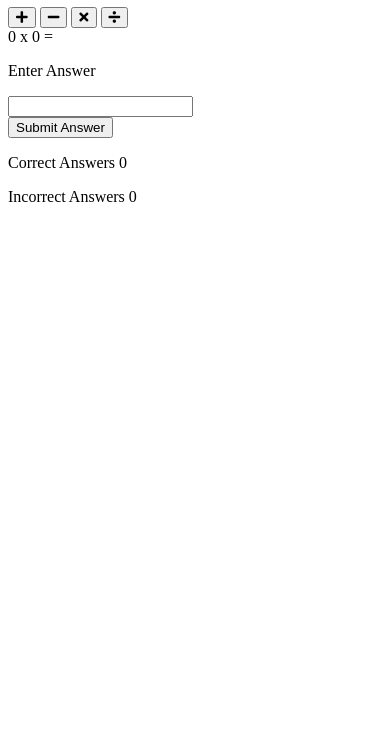
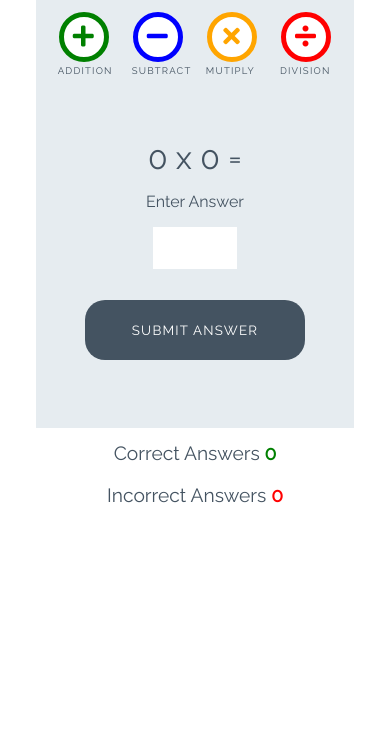
Before and after one commit to darco31/love_maths2, a plain HTML site: page index.html in a window 390 px wide. Shown: the part 112-844 px from the top of the page. Drawn offline with Linux system fonts and the light colour scheme; files that its build step writes are made by us from their sources.

Commit message:
Add datatypes and styled same

```diff
--- a/assets/css/style.css
+++ b/assets/css/style.css
@@ -0,0 +1,254 @@
+/* --------- Global style */
+
+body {
+    background-color: white;
+    font-family: "Raleway", sans-serif;
+    color: #445361;
+    text-align: center;
+}
+
+/* --------- Heading */
+
+.heading {
+    text-align: center;
+    font-size: 2.5rem;
+}
+
+.logo {
+    height: 40px;
+    padding-right: 5px;
+}
+
+/* --------- Game layout */
+
+.game-area {
+    background-color: #E6ECF0;
+    box-sizing: border-box;
+    width: 85%;
+    height: 65vh;
+    max-height: 450px;
+    max-width: 830px;
+    margin-left: auto;
+    margin-right: auto;
+    padding: 1%;
+}
+
+.question-area {
+    width: 50%;
+    font-size: 2rem;
+    margin: auto;
+    padding: 50px 0;
+}
+
+.question-area span {
+    padding: 0 15px;
+}
+
+.score-area {
+    margin: 5px auto;
+    width: 60%;
+    font-size: 1.2rem;
+}
+
+.controls-area {
+    width: 85%;
+    margin: 30px auto;
+}
+
+#score {
+    color: green;
+    font-weight: bold;
+}
+
+#incorrect {
+    color: red;
+    font-weight: bold;
+}
+
+.answer-message {
+    display: none;
+    font-size: 1rem;
+}
+
+#answer-box {
+    border: none;
+    color: #445361;
+    display: inline-block;
+    height: 40px;
+    width: 80px;
+    font-size: 1.2rem;
+}
+
+.scores {
+    display: inline-block;
+    padding: 25px;
+}
+
+/* --------- Buttons */
+
+.btn {
+    width: 220px;
+    height: 60px;
+    font-family: "Raleway", sans-serif;
+    text-transform: uppercase;
+    letter-spacing: 1.2px;
+    color: white;
+}
+
+.btn:focus {
+    outline: none;
+}
+
+.btn--big {
+    padding-top: 10px;
+    border-radius: 50%;
+    background-color: white;
+    border: 10px solid;
+    width: 100px;
+    height: 100px;
+    font-size: 3.2rem;
+    margin: 0 30px;
+    transition: all 0.5s;
+}
+
+.btn--big::after {
+    content: attr(data-type);
+    font-size: 1rem;
+    color: #445361;
+    position: relative;
+    left: -0.5rem;
+}
+
+.btn--blue {
+    border-color: blue;
+    color: blue;
+}
+
+.btn--blue:active,
+.btn--blue:hover {
+    background-color: darkblue;
+    color: white;
+}
+
+.btn--orange {
+    border-color: orange;
+    color: orange;
+}
+
+.btn--orange:active,
+.btn--orange:hover {
+    background-color: darkorange;
+    color: white;
+}
+
+.btn--red {
+    border-color: red;
+    color: red;
+}
+
+.btn--red:active,
+.btn--red:hover {
+    background-color: darkred;
+    color: white;
+}
+
+.btn--green {
+    border-color: green;
+    color: green;
+}
+
+.btn--green:active,
+.btn--green:hover {
+    background-color: darkgreen;
+    color: white;
+}
+
+.btn--gray {
+    margin-top: 25px;
+    background-color: #445361;
+    border: 1px transparent;
+    border-radius: 20px;
+}
+
+.btn--gray:active,
+.btn--gray:hover {
+    background-color: #0d1013;
+}
+
+/* --------- Media queries */
+
+@media (max-width: 414px) {
+    .controls-area {
+        width: 100%;
+    }
+
+    .btn--big {
+        margin: 0 10px;
+        padding: 5px;
+        border: 5px solid;
+        width: 50px;
+        height: 50px;
+        font-size: 1.5rem;
+    }
+
+    .btn--big::after {
+        font-size: 0.6rem;
+        left: -0.7rem;
+    }
+
+    .question-area {
+        padding: 10% 0;
+        width: 100%;
+    }
+
+    .question-area span {
+        padding: 0;
+    }
+
+    .answer-message {
+        display: block;
+    }
+
+    #answer-box {
+        display: block;
+        margin: 0 auto;
+    }
+
+    .btn--gray {
+        margin-top: 0;
+    }
+
+    .score-area {
+        width: 100%;
+    }
+
+    .scores {
+        margin: 0.5em auto;
+        display: block;
+        padding: 5px;
+    }
+
+    .heading {
+        font-size: 2rem;
+    }
+}
+
+@media (max-width: 320px) {
+    .game-area {
+        height: 70vh;
+    }
+
+    .controls-area {
+        width: 75%;
+        margin: 10px auto;
+    }
+
+    .btn--big {
+        margin: 10px 10px;
+    }
+
+    .question-area {
+        padding: 10px 0;
+    }
+
+}
--- a/index.html
+++ b/index.html
@@ -7,7 +7,7 @@
     <meta name="viewport" content="width=device-width, initial-scale=1.0">
     <link rel="stylesheet" href="https://use.fontawesome.com/releases/v5.7.2/css/all.css" integrity="sha384-fnmOCqbTlWIlj8LyTjo7mOUStjsKC4pOpQbqyi7RrhN7udi9RwhKkMHpvLbHG9Sr" crossorigin="anonymous">
     <link href="https://fonts.googleapis.com/css?family=Raleway%7CRighteous" rel="stylesheet">
-    <link rel="stylesheet" href="style.css">
+    <link rel="stylesheet" href="assets/css/style.css">
     <title>Document</title>
 </head>
 
@@ -17,16 +17,16 @@
     </h1>
     <div class="game-area">
         <div class="controls-area">
-            <button class="btn btn--big btn--green">
+            <button data-type="addition" class="btn btn--big btn--green">
                 <i class="fas fa-plus"></i>
             </button>
-            <button class="btn btn--big btn--blue">
+            <button data-type="subtract" class="btn btn--big btn--blue">
                 <i class="fas fa-minus"></i>
             </button>
-            <button class="btn btn--big btn--orange">
+            <button data-type="mutiply" class="btn btn--big btn--orange">
                 <i class="fas fa-times"></i>
             </button>
-            <button class="btn btn--big btn--red">
+            <button data-type="division" class="btn btn--big btn--red">
                 <i class="fas fa-divide"></i>
             </button>
         </div>
@@ -38,7 +38,7 @@
             <p class="answer-message">Enter Answer</p>
             <input type="number" id="answer-box">
         </div>
-        <button class="btn btn--gray">Submit Answer</button>
+        <button data-type="submit" class="btn btn--gray">Submit Answer</button>
 
     </div>
     <div class="score-area">
```
